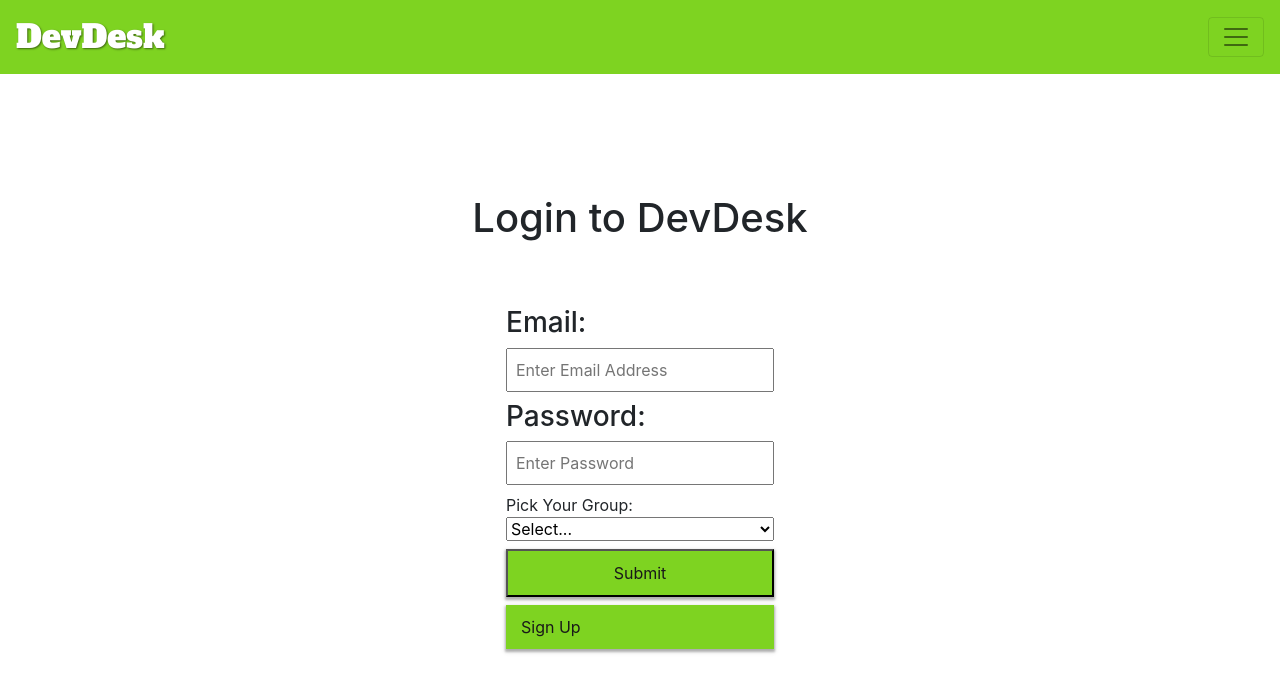
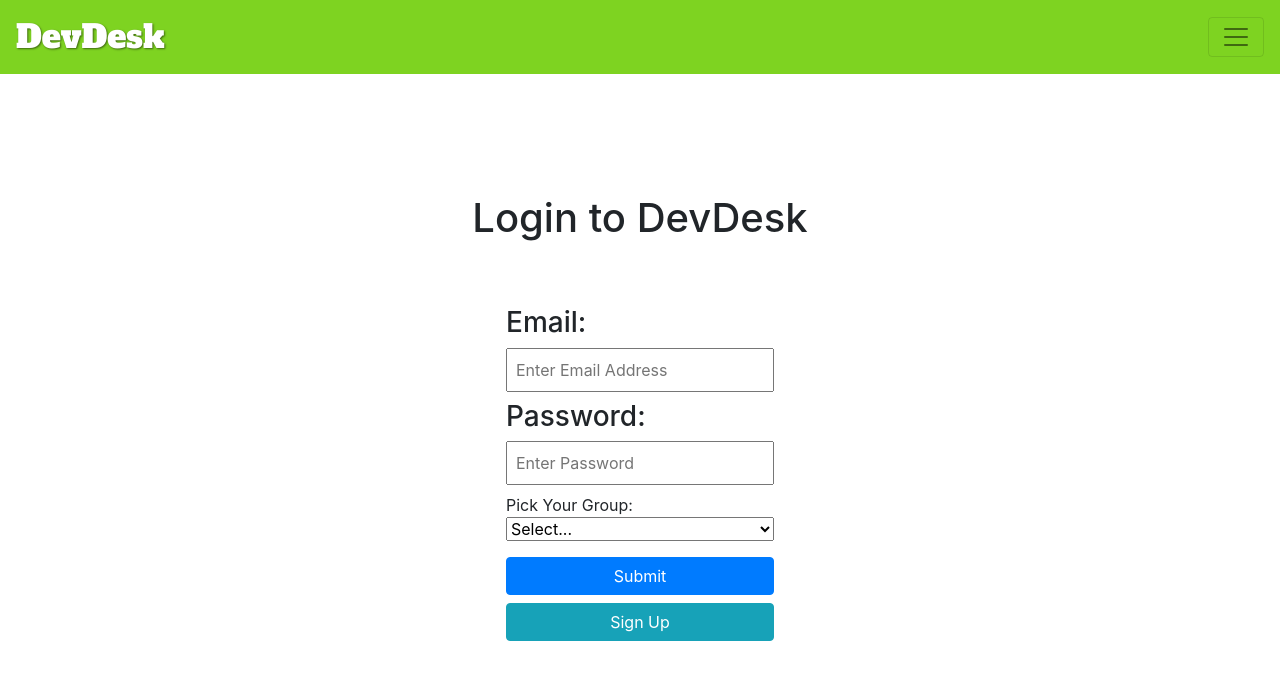
Before and after one commit to Build-Week-Dev-Desk/FrontEnd, a React (Create React App) app in the folder client/: page / in a window 1280 px wide. Shown: the top 692 px of the page. Built offline with nearby package versions, Linux system fonts and the light colour scheme.

Commit message:
bootstrap buttons

```diff
--- a/client/src/components/dashboard/CreateTicketForm.js
+++ b/client/src/components/dashboard/CreateTicketForm.js
@@ -1,6 +1,7 @@
 import React, { useState, useEffect } from "react";
 import { useForm } from "react-hook-form";
 import axiosWithAuth from "../../tools/axiosWithAuth";
+import "./CreateTicketForm.scss";
 
 function CreateTicketForm(props) {
   const { register, handleSubmit, errors } = useForm();
@@ -11,7 +12,7 @@ function CreateTicketForm(props) {
       ...data,
       status: "open"
     });
-    props.history.push('/dashboard')
+    props.history.push("/dashboard");
   };
 
   useEffect(() => {
@@ -91,7 +92,9 @@ function CreateTicketForm(props) {
                 <p>This is required</p>
               )}
             </div>
-            <button className="submitbtn green">Submit</button>
+            <button id="create-ticket" className="btn btn-primary">
+              Submit
+            </button>
           </form>
         </div>
       </div>
--- /dev/null
+++ b/client/src/components/dashboard/CreateTicketForm.scss
@@ -0,0 +1,4 @@
+button#create-ticket {
+  display: block;
+  margin: 0 auto 2rem;
+}
--- a/client/src/components/dashboard/MyTickets.js
+++ b/client/src/components/dashboard/MyTickets.js
@@ -1,30 +1,36 @@
-import React, {useEffect, useState} from 'react';
-import Ticket from './Ticket'
+import React, { useEffect, useState } from "react";
+import Ticket from "./Ticket";
 
 import axiosWithAuth from "../../tools/axiosWithAuth";
 
 const MyTickets = props => {
-        const [state, setState] = useState([])
+  const [state, setState] = useState([]);
   useEffect(() => {
     axiosWithAuth()
-            .get('api/mytickets')
-            .then(res=> {
-                setState(res.data)
+      .get("api/mytickets")
+      .then(res => {
+        setState(res.data);
       })
-            .catch(err => console.log(err))
-    }, [])
+      .catch(err => console.log(err));
+  }, []);
 
   return (
     <>
       <div className="subnav">
         <h1 className="dashb">My Tickets</h1>
-            <a className="navcreate" href="/createticket">Create New Ticket</a>
+        <button
+          id="create-ticket"
+          className="btn btn-primary"
+          onClick={() => props.history.push("/createticket")}
+        >
+          Create New Ticket
+        </button>
       </div>
       {state.map(ticket => (
         <Ticket ticket={ticket} key={ticket.id} userType={props.userType} />
       ))}
     </>
-    )
-}
+  );
+};
 
 export default MyTickets;
--- a/client/src/components/dashboard/Ticket.js
+++ b/client/src/components/dashboard/Ticket.js
@@ -71,9 +71,7 @@ const Ticket = props => {
           <p>What's been tried: {props.ticket.attemptedSolutions}</p>
         </div>
         {props.ticket.solution != null && (
-
           <p className="ticksolut">
-
             Solution by {props.ticket.solution.answerer}:{" "}
             {props.ticket.solution.body}
           </p>
@@ -84,7 +82,7 @@ const Ticket = props => {
             <>
               <button
                 id={props.ticket.id}
-                className="submitbtn1"
+                className="btn btn-danger"
                 onClick={deleteTicket}
               >
                 Delete{" "}
@@ -92,7 +90,7 @@ const Ticket = props => {
               {props.ticket.status === "open" && (
                 <button
                   id={props.ticket.id}
-                  className="submitbtn2"
+                  className="btn btn-primary"
                   onClick={claimTicket}
                 >
                   Claim
@@ -102,14 +100,14 @@ const Ticket = props => {
                 <>
                   <button
                     id={props.ticket.id}
-                    className="submitbtn3"
+                    className="btn btn-secondary"
                     onClick={unclaimTicket}
                   >
                     Unclaim
                   </button>
                   <button
                     id={props.ticket.id}
-                  className="submitbtn4"
+                    className="btn btn-success"
                     onClick={completeTicket}
                   >
                     {" "}
@@ -117,7 +115,6 @@ const Ticket = props => {
                   </button>
                 </>
               )}
-
             </>
           )}
 
@@ -125,7 +122,7 @@ const Ticket = props => {
             <>
               <button
                 id={props.ticket.id}
-                className="submitbtn1"
+                className="btn btn-danger"
                 onClick={deleteTicket}
               >
                 Delete{" "}
@@ -133,7 +130,7 @@ const Ticket = props => {
               {props.ticket.status === "open" && (
                 <button
                   id={props.ticket.id}
-                  className="submitbtn2"
+                  className="btn btn-primary"
                   onClick={claimTicket}
                 >
                   Claim
@@ -143,14 +140,14 @@ const Ticket = props => {
                 <>
                   <button
                     id={props.ticket.id}
-                    className="submitbtn3"
+                    className="btn btn-secondary"
                     onClick={unclaimTicket}
                   >
                     Unclaim
                   </button>
                   <button
                     id={props.ticket.id}
-                  className="submitbtn4"
+                    className="btn btn-success"
                     onClick={completeTicket}
                   >
                     {" "}
@@ -158,7 +155,6 @@ const Ticket = props => {
                   </button>
                 </>
               )}
-
             </>
           )}
         </div>
--- a/client/src/components/login/LoginForm.js
+++ b/client/src/components/login/LoginForm.js
@@ -1,48 +1,79 @@
-
 import React from "react";
 import { Link } from "react-router-dom";
 import axios from "axios";
 import { useForm } from "react-hook-form";
 import "./LoginForm.scss";
 
-
 const LoginForm = props => {
-    const { register, handleSubmit, errors } = useForm()
+  const { register, handleSubmit, errors } = useForm();
   const onSubmit = data => {
     axios
       .post(`https://bwdevdesk.herokuapp.com/api/auth/login`, data)
       .then(res => {
-            console.log(res)
-            localStorage.setItem('token', res.data.token)
-            localStorage.setItem('user', res.data.role)
-            localStorage.setItem('id', res.data.id)
-            props.history.push('/dashboard')
-            props.setLoggedIn(true)
+        console.log(res);
+        localStorage.setItem("token", res.data.token);
+        localStorage.setItem("user", res.data.role);
+        localStorage.setItem("id", res.data.id);
+        props.history.push("/dashboard");
+        props.setLoggedIn(true);
       })
-        .catch(err => console.log(err))
-    }
+      .catch(err => console.log(err));
+  };
 
-    return(
+  return (
     <div className="loginpage">
       <h1 className="logintitle">Login to DevDesk</h1>
       <form className="loginpage" onSubmit={handleSubmit(onSubmit)}>
-
-                    <label className="email"><h3>Email:</h3> <input type="text" placeholder="Enter Email Address" name="email" ref={register({ required: true })} /></label>
-                    {errors.email && errors.email.type === "required" && (<p className="errors">Email is required</p>)}
-                    <label className="password"><h3>Password:</h3> <input type="password" placeholder="Enter Password" name="password" ref={register({ required: true, minLength: 6 })} /></label>
-                    {errors.password && errors.password.type === "required" && (<p className="errors">Password is required</p>)}
-                    {errors.password && errors.password.type === "minLength" && (<p className="errors">Password is required to be at least 6 characters</p>)}
-                    <label>Pick Your Group:
+        <label className="email">
+          <h3>Email:</h3>{" "}
+          <input
+            type="text"
+            placeholder="Enter Email Address"
+            name="email"
+            ref={register({ required: true })}
+          />
+        </label>
+        {errors.email && errors.email.type === "required" && (
+          <p className="errors">Email is required</p>
+        )}
+        <label className="password">
+          <h3>Password:</h3>{" "}
+          <input
+            type="password"
+            placeholder="Enter Password"
+            name="password"
+            ref={register({ required: true, minLength: 6 })}
+          />
+        </label>
+        {errors.password && errors.password.type === "required" && (
+          <p className="errors">Password is required</p>
+        )}
+        {errors.password && errors.password.type === "minLength" && (
+          <p className="errors">
+            Password is required to be at least 6 characters
+          </p>
+        )}
+        <label>
+          Pick Your Group:
           <select name="role" ref={register({ required: true })}>
             <option value="">Select...</option>
             <option value="student">Student</option>
             <option value="staff">Staff</option>
             <option value="both">Both</option>
           </select>
-                {errors.role && errors.role.type === "required" && (<p className="errors">Role is required</p>)}
+          {errors.role && errors.role.type === "required" && (
+            <p className="errors">Role is required</p>
+          )}
         </label>
-            <input className="submitbtn green" type="submit" />
-            <Link className="submitbtn green" to="/signup">Sign Up</Link>
+        <button className="btn btn-primary" type="submit">
+          Submit
+        </button>
+        <button
+          className="btn btn-info"
+          onClick={() => props.history.push("/signup")}
+        >
+          Sign Up
+        </button>
       </form>
     </div>
   );
--- a/client/src/components/login/LoginForm.scss
+++ b/client/src/components/login/LoginForm.scss
@@ -10,13 +10,8 @@ div.loginpage {
         padding: 0.5rem;
       }
     }
-    > div {
-      margin-top: 1rem;
-      .submitbtn {
-        width: 40%;
-        display: inline-block;
-        margin: 0.5rem;
-      }
+    button {
+      margin-top: 0.5rem;
     }
   }
 }
--- a/client/src/components/login/Profile.js
+++ b/client/src/components/login/Profile.js
@@ -1,6 +1,7 @@
 import React, { useEffect, useState } from "react";
 import axiosWithAuth from "../../tools/axiosWithAuth";
 import { useForm } from "react-hook-form";
+import "./Profile.scss";
 
 const Profile = props => {
   const { register, handleSubmit, errors } = useForm();
@@ -28,11 +29,11 @@ const Profile = props => {
       })
       .catch(err => console.log(err));
   };
-  return (editing ? (
+  return editing ? (
     <div className="profileform">
       <h1 className="dashb">Profile</h1>
       <div className="proform">
-          <form onSubmit={handleSubmit(onSubmit)} >
+        <form onSubmit={handleSubmit(onSubmit)}>
           <label>
             <h3>Name:</h3>
             <input
@@ -57,12 +58,18 @@ const Profile = props => {
             <option value="both">Both</option>
           </select>
           <input className="submitbtn" type="submit" />
-          <button onClick={()=> {
+          <button
+            onClick={() => {
               setEditing(false);
-          }}>Cancel</button>
+            }}
+          >
+            Cancel
+          </button>
         </form>
       </div>
-          </div>) : (<div className="profileform">
+    </div>
+  ) : (
+    <div className="profileform">
       <h1 className="dashb">Profile</h1>
       <div className="proform">
         <h2>Name: {profile.name}</h2>
@@ -72,9 +79,18 @@ const Profile = props => {
         {profile.role === "both" && (
           <div>I'm both a Staff Member and Student</div>
         )}
-          <button className="submitbtn" onClick={() => {setEditing(true)}}>Edit Profile</button>
+        <button
+          id="edit-profile"
+          className="btn btn-primary"
+          onClick={() => {
+            setEditing(true);
+          }}
+        >
+          Edit Profile
+        </button>
       </div>
-        </div>));
+    </div>
+  );
 };
 
 export default Profile;
--- /dev/null
+++ b/client/src/components/login/Profile.scss
@@ -0,0 +1,3 @@
+button#edit-profile {
+  margin-top: 2rem;
+}
```
Lines whose indentation alone changed are shown as unchanged.
